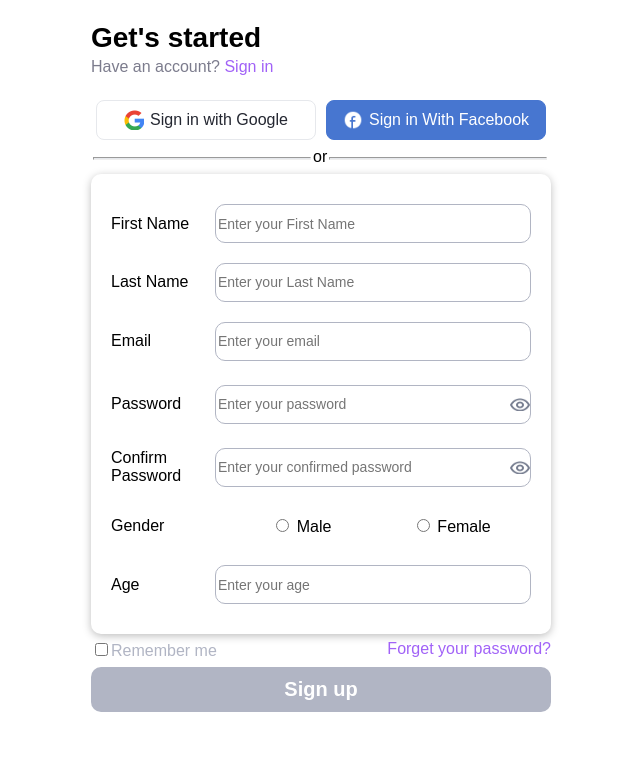
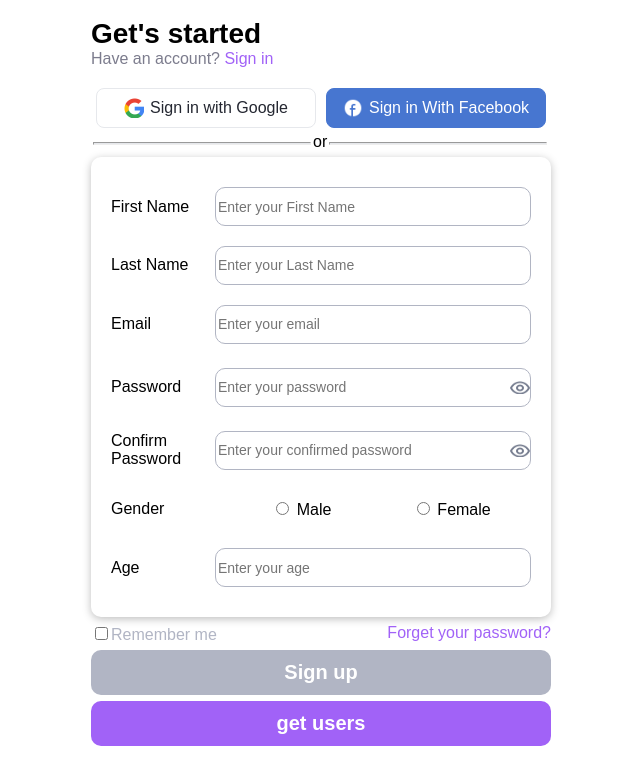
Before and after one commit to Botroskamal/AngularLearning, an Angular app: page /signup in a window 1280 px wide. Shown: the top 784 px of the page, without its empty margins (319-959 px from the left). Built offline with nearby package versions, Linux system fonts and the light colour scheme.

Commit message:
create POST/GET http requests

```diff
--- a/src/app/app.module.ts
+++ b/src/app/app.module.ts
@@ -1,6 +1,7 @@
 import { NgModule } from '@angular/core';
 import { FormsModule, ReactiveFormsModule } from '@angular/forms';
 import { BrowserModule } from '@angular/platform-browser';
+import { HttpClientModule } from '@angular/common/http';
 
 import { AppRoutingModule } from './app-routing.module';
 import { AppComponent } from './app.component';
@@ -51,7 +52,8 @@ import { AccountsService } from './services/accounts.service';
     BrowserModule,
     AppRoutingModule,
     FormsModule,
-    ReactiveFormsModule
+    ReactiveFormsModule,
+    HttpClientModule
   ],
   providers: [CanDeactivateGaurd, AccountsService],
   bootstrap: [AppComponent]
--- a/src/app/form/form.component.html
+++ b/src/app/form/form.component.html
@@ -121,5 +121,6 @@
     </div>
     <button type="submit" class='signup-btn' [disabled]="!form.valid">Sign up</button>
 </form>
+<button (click)="getUsers()" class='signup-btn'>get users</button>
 
 <!-- [disabled]="!form.valid" -->
--- a/src/app/form/form.component.scss
+++ b/src/app/form/form.component.scss
@@ -99,3 +99,15 @@
         }
     }
 }
+
+.signup-btn {
+    width: 100%;
+    height: 45px;
+    background-color: #A162F7;
+    color: #FFFFFF;
+    font-size: 20px;
+    font-weight: 700;
+    border: 0;
+    border-radius: 10px;
+    cursor: pointer;
+}
--- a/src/app/form/form.component.ts
+++ b/src/app/form/form.component.ts
@@ -1,5 +1,7 @@
-import { Component, Input, OnInit, ViewChild } from '@angular/core';
-import { FormControl, FormGroup, NgForm, Validators } from '@angular/forms';
+import { Component, Input, OnInit } from '@angular/core';
+import { FormControl, FormGroup, Validators } from '@angular/forms';
+import { HttpClient } from '@angular/common/http';
+
 import { AccountsService } from '../services/accounts.service';
 
 @Component({
@@ -22,7 +24,7 @@ export class FormComponent implements OnInit {
 
     errorMessage: string;
 
-    constructor(private acountService: AccountsService) {
+    constructor(private http: HttpClient, private acountService: AccountsService) {
         this.firstName = '';
         this.lastName = '';
         this.email = '';
@@ -86,14 +88,30 @@ export class FormComponent implements OnInit {
     }
 
     onSubmit() {
-        this.acountService.addAccount({
-            id: Math.random(),
+        const account = {
             firstName: this.form.get('first name').value,
             lastName: this.form.get('last name').value,
             email: this.form.get('email').value,
             password: this.form.get('password').value,
             gender: this.form.get('gender').value,
             age: this.form.get('age').value
-        })
+        }
+        this.http.post('http://localhost:3000/signup', account)
+            .subscribe(res => console.log(res));
+
+
+        // this.acountService.addAccount({
+        //     id: Math.random(),
+        //     firstName: this.form.get('first name').value,
+        //     lastName: this.form.get('last name').value,
+        //     email: this.form.get('email').value,
+        //     password: this.form.get('password').value,
+        //     gender: this.form.get('gender').value,
+        //     age: this.form.get('age').value
+        // })
+    }
+
+    getUsers() {
+        this.http.get('http://localhost:3000/users').subscribe(res => console.log(res));
     }
 }
```
